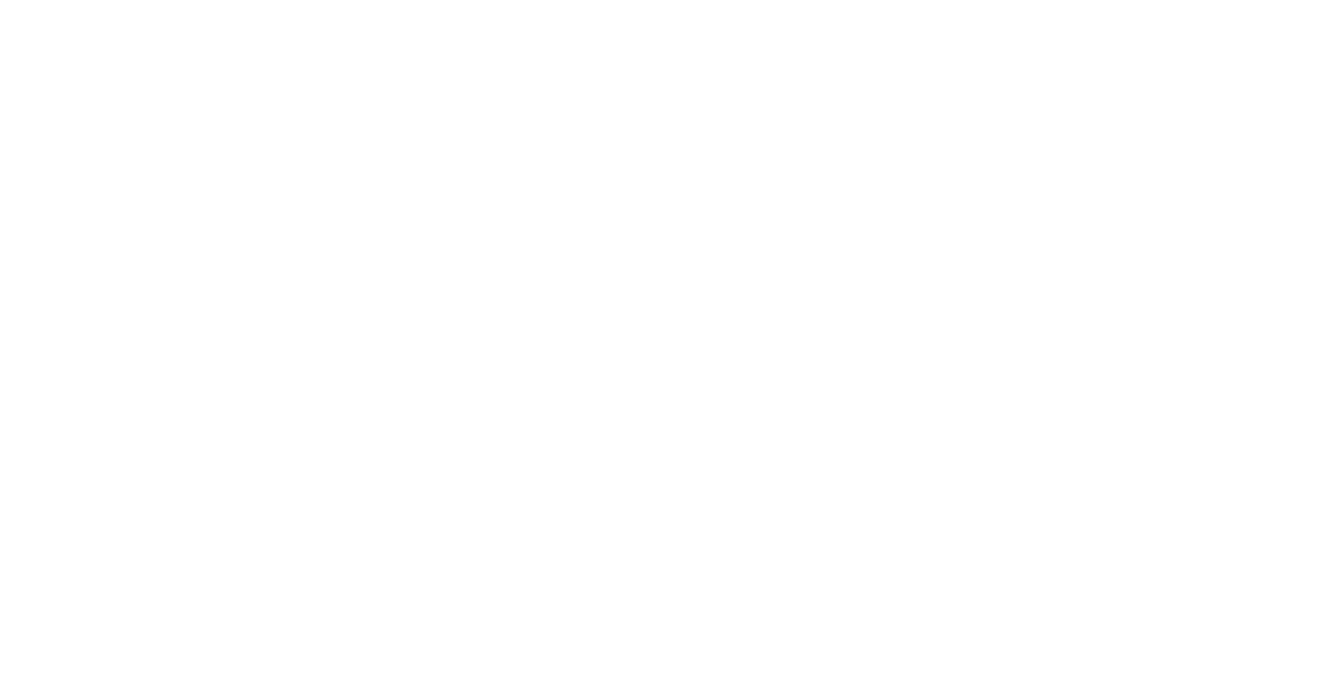
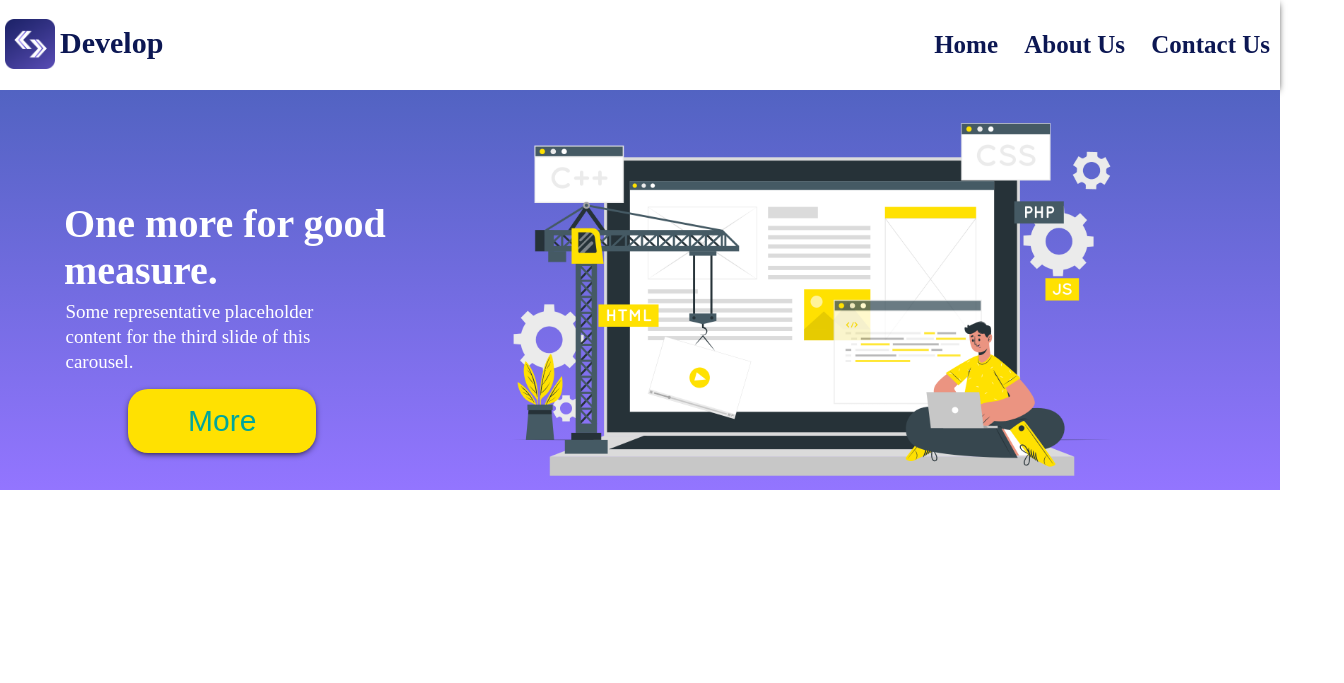
Before and after one commit to Haifabnf/PROJECT, a plain HTML site: page index.html in a window 1280 px wide. Shown: the whole page, 1344 px wide, since content can reach past the window. Drawn offline with Linux system fonts and the light colour scheme.

Commit message:
added header and navbar

```diff
--- a/index.html
+++ b/index.html
@@ -4,9 +4,38 @@
   <meta charset="UTF-8">
   <meta http-equiv="X-UA-Compatible" content="IE=edge">
   <meta name="viewport" content="width=device-width, initial-scale=1.0">
+  <link rel="stylesheet" href="style.css">
+  <link href='https://fonts.googleapis.com/css?family=Quicksand' rel='stylesheet'>
   <title>Develop</title>
 </head>
 <body>
-
+  <nav class="navbar">
+    <div>
+      <img class="title-logo" src="img/logo.png" alt="logo picture">
+      <h1 class="title">Develop</h1>
+    </div>
+    <ul class="nav-list">
+      <li class="list-item">
+        <a>Home</a>
+      </li>
+      <li class="list-item">
+        <a>About Us</a>
+      </li>
+      <li class="list-item">
+        <a>Contact Us</a>
+      </li>
+    </ul>
+  </nav>
+<section class="home-page">
+<h1>One more for good</h1>
+<h1>measure.</h1>
+<p>Some representative placeholder</p>
+<p> content for the third slide of this</p>
+<p>carousel.</p>
+<button class="more">More</button>
+<figure>
+  <img src="img/Development.png" class="home-img">
+</figure>
+</section>
 </body>
 </html>
--- a/style.css
+++ b/style.css
@@ -0,0 +1,91 @@
+*{
+    box-sizing: border-box;
+    margin: 0;
+    padding: 0;
+}
+.title-logo{
+    height: 50px;
+    width: 50px;
+    position: relative;
+    top: 0.75em;
+    left: 3%;;
+}
+.title{
+    font-size: 30px;
+    font-weight: 900;
+    font-family: bold 'Quicksand';
+    display: flex;
+    flex-wrap: wrap;
+    margin-left: 2em;
+    position: relative;
+    bottom: 1em;
+}
+.title .title-logo{
+    display: inline-block;
+    vertical-align: middle;
+}
+
+.navbar{
+    background-color: white;
+    color: #0c1753;
+    display: flex;
+    justify-content: space-between;
+    align-items: center;
+    font-size: 25px;
+    box-shadow: 0px 2px 7px -2px black;
+}
+.nav-list{
+    list-style-type: none;
+    font-weight: 900;
+    font-family: BOLD 'Quicksand';
+}
+.nav-list .list-item{
+    display: inline-block;
+    padding: 20px 10px;
+}
+.home-page{
+    background-image: linear-gradient(#5263c2, #9375ff);
+    height: 400px;
+}
+
+.home-page h1{
+    color: white;
+    font-family: bold 'Quicksand';
+    font-size: 40px;
+    position: relative;
+    top: 2.75em;
+    left: 5%;
+}
+.home-page p{
+    color: white;
+    font-family: bold 'Quicksand';
+    font-size: 19px;
+    position: relative;
+    top: 115px;
+    left: 5%;
+    padding: 1.5px;
+}
+.more{
+    position: relative;
+    top: 130px;
+    left: 10%;
+    font-family: Bold 'Quicksand';
+    max-width: 600px;
+    margin: 0 auto;
+    background-color: #ffe101;
+    color: #00a69c;
+    padding: 15px 60px;
+    border: none;
+    outline: none;
+    font-size: 30px;
+    cursor: pointer;
+    border-radius: 20px;
+    box-shadow: 0px 2px 7px -2px black;
+}
+.home-img{
+    width: 600px;
+    position: relative;
+    bottom: 200px;
+    left: 40%;
+    top: 5%;
+}
```
